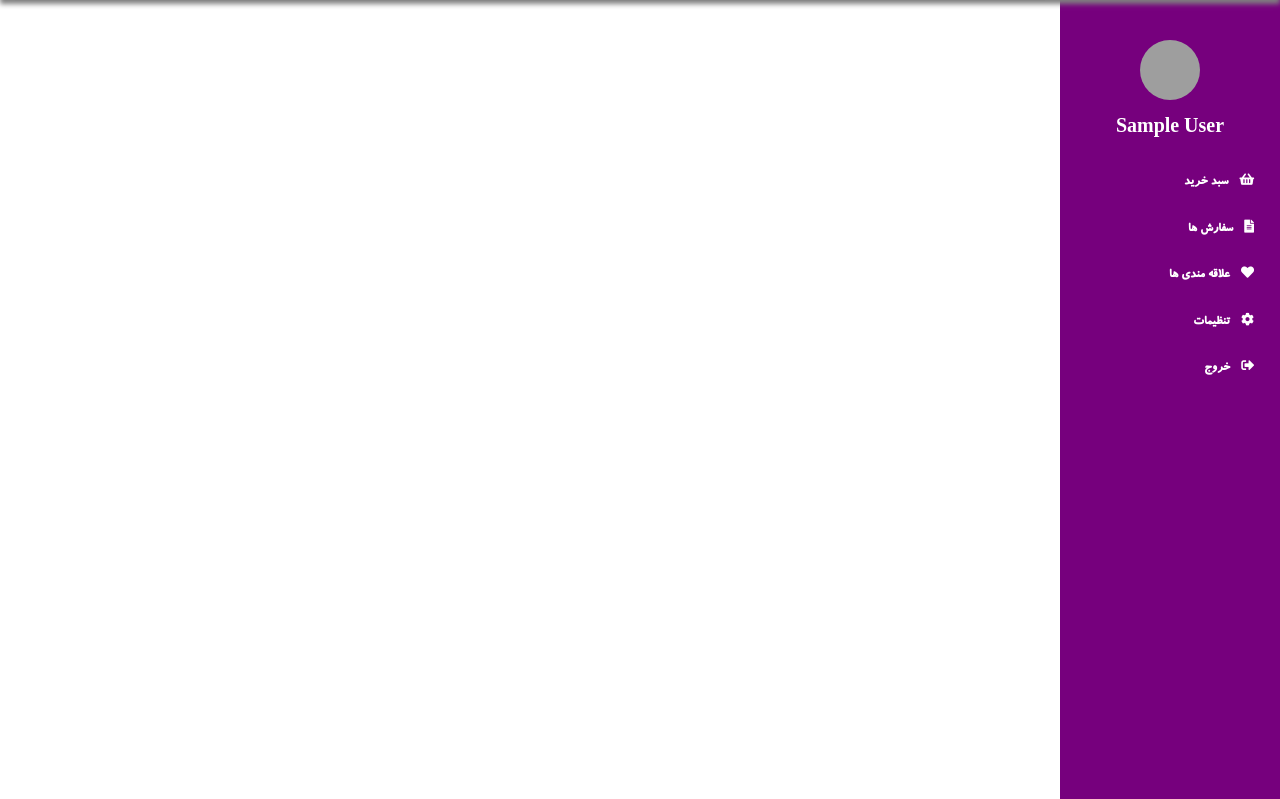
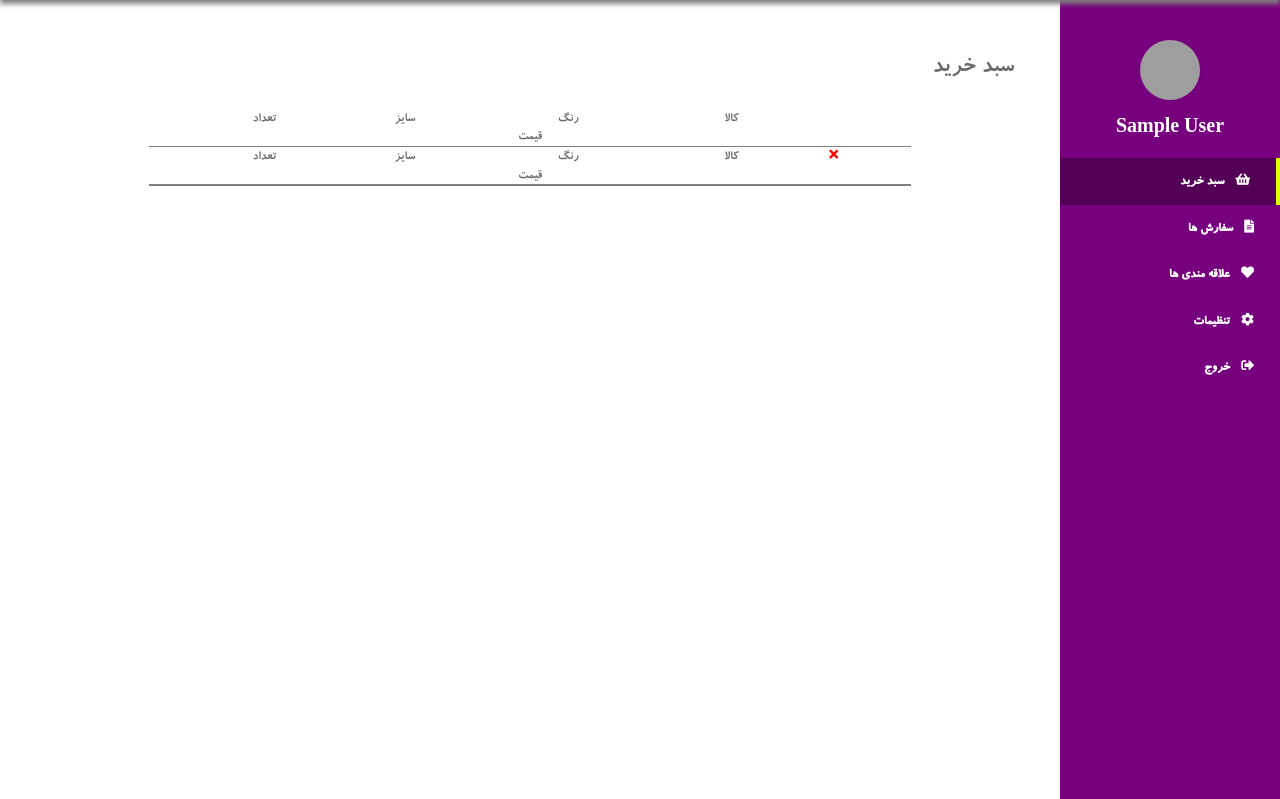
Before and after one commit to SaEED-ABB/Hinata, a Django app: page /user/panel/baskets/00000000-0000-0000-0000-000000000001/ in a window 1280 px wide. Shown: the part 50-849 px from the top of the page. Run offline with Django 3.2, Linux system fonts and the light colour scheme; a user stored in the database is signed in; tables that the repository leaves empty hold one stand-in row (values such as "Sample post"); data that the repository does not hold is empty; some libraries are stand-ins or nearby versions; some web fonts are replaced; grey boxes are pictures that could not be loaded.

Commit message:
basket ajax initialized

```diff
--- /dev/null
+++ b/static/script/basket.js
@@ -0,0 +1,40 @@
+$.ajax({
+	type: 'GET',
+	url: '/api/store/get_active_basket_info/',
+	dataType: 'JSON',
+	success: function (data) {
+		$('.basketContainer').html('');
+		$('.basketContainer').append('<div class="row">'+
+	    		'<div class="removeCol"></div>'+
+	    		'<div class="prodCol">کالا</div>'+
+	    		'<div class="colorCol">رنگ</div>'+
+	    		'<div class="sizeCol">سایز</div>'+
+	    		'<div class="numCol">تعداد</div>'+
+	    		'<div class="priceCol">قیمت</div>'+
+	    	'</div>');
+
+		for (var i =0; data.products.length >i; i++) {
+			$('.basketContainer').append('<div class="row" product_slug="'+data.products[i].slug+'">'+
+	    		'<div class="removeCol"><i class="fas fa-times" product_slug="'+data.products[i].slug+'"></i></div>'+
+	    		'<div class="prodCol"></div>'+
+	    		'<div class="colorCol">'+makeColors(data.products[i].colors, data.products[i].slug)+'</div>'+
+	    		'<div class="sizeCol">'+makeSizes(data.products[i].sizes, data.products[i].slug)+'</div>'+
+	    		'<div class="numCol">تعداد</div>'+
+	    		'<div class="priceCol">قیمت</div>'+
+	    	'</div>');
+		}
+	},
+	error: function(){
+
+	}
+});
+function makeColors(array,slug){
+	for (var i =0; i < array.length; i++) {
+		$('.row[product_slug="'+slug+'"] .colorCol').append('<div class="color" color_slug="'+array[i].slug+'" style="background-color:'+array[i].code+'"></div>')
+	}
+}
+function makeSizes(array,slug){
+	for (var i =0; i < array.length; i++) {
+		$('.row[product_slug="'+slug+'"] .sizeCol').append('<div class="size" size_slug="'+array[i].slug+'">'+array[i].name+'></div>')
+	}
+}
--- /dev/null
+++ b/static/style/basket.css
@@ -0,0 +1,52 @@
+.removeCol,.prodCol,.colorCol,.sizeCol,.numCol,.priceCol{
+	display: inline-block;
+}
+.removeCol{
+	width: 5%;
+}
+.prodCol,.colorCol,.sizeCol{
+	width: 21%;
+}
+.numCol,.priceCol{
+	width: 15%;
+}
+.basketContainer{
+	padding: 2% 13%;
+	text-align: center;
+}
+.basketContainer>.row{
+	border-bottom: 1px solid gray;
+}
+.fa-times{
+	color: red;
+}
+.color{
+    width: 30px;
+    height: 30px;
+    display: inline-block;
+    margin: auto 3px;
+    background-color: blue;
+    border-radius: 5px;
+    margin-bottom: -5px;
+}
+.size{
+    width: 30px;
+    height: 30px;
+    display: inline-block;
+    border: 1px solid black;
+    padding: 2px 5px;
+    border-radius: 5px;
+    font-size: 1.2em;
+    font-family: koodak;
+    margin: auto 3px;
+    cursor: pointer;
+}
+.scale{
+	border-radius: 5px;
+    border: 1px solid;
+    padding: 5px;
+    outline: none;
+    padding-right: 10px;
+    width: 70px;
+    cursor: pointer;
+}
--- a/static/style/manage.css
+++ b/static/style/manage.css
@@ -66,3 +66,7 @@
 .userNavDiv{
     display: none;
 }
+.pageTitle{
+    padding-top: 3%;
+    padding-right: 3%;
+}
--- a/templates/customer/baskets.html
+++ b/templates/customer/baskets.html
@@ -1,15 +1,37 @@
 {% extends "customer/template.html" %}
+{% load staticfiles %}
 
-{% block head %}
-
+{% block header %}
+	<link rel="stylesheet" type="text/css" href="{% static 'style/basket.css' %}">
 {% endblock %}
 
 
-{% block body %}
-
+{% block content %}
+	<div class="row">
+        <h2 class="pageTitle">سبد خرید</h2>
+    </div>
+    <div class="basketContainer row">
+    	<div class="row">
+    		<div class="removeCol"></div>
+    		<div class="prodCol">کالا</div>
+    		<div class="colorCol">رنگ</div>
+    		<div class="sizeCol">سایز</div>
+    		<div class="numCol">تعداد</div>
+    		<div class="priceCol">قیمت</div>
+    	</div>
+    	<div class="row">
+    		<div class="removeCol"><i class="fas fa-times"></i></div>
+    		<div class="prodCol">کالا</div>
+    		<div class="colorCol">رنگ</div>
+    		<div class="sizeCol">سایز</div>
+    		<div class="numCol">تعداد</div>
+    		<div class="priceCol">قیمت</div>
+    	</div>
+    	<div class="row"></div>
+    </div>
 {% endblock %}
 
 
-{% block js %}
-
+{% block footer %}
+    <script src="{% static 'script/basket.js' %}"></script>
 {% endblock %}
--- a/templates/customer/template.html
+++ b/templates/customer/template.html
@@ -55,33 +55,33 @@
                                 Hinata
                             </div>
                         </li>
-                        <li id="dashboard">
+                        <li id="baskets">
                             <a href="{{ user.get_baskets_url }}">
                                 <i class="fas fa-shopping-basket"></i>
                                 <span class="nav-label">سبد خرید</span>
                             </a>
                         </li>
-                        <li id="store">
+                        <li id="orders">
                             <a href="{{ user.get_orders_url }}">
                                 <i class="fas fa-file-alt"></i>
                                 <span class="nav-label">سفارش ها</span>
                             </a>
                         </li>
-                        <li id="owner">
+                        <li id="favorites">
                             <a href="{{ user.get_favorites_url }}">
                                 <i class="fas fa-heart"></i>
                                 <span class="nav-label">علاقه مندی ها</span>
                             </a>
 
                         </li>
-                        <li id="owner">
+                        <li id="settings">
                             <a href="{{ user.get_settings_url }}">
                                 <i class="fas fa-cog"></i>
                                 <span class="nav-label">تنظیمات</span>
                             </a>
 
                         </li>
-                        <li id="owner">
+                        <li id="">
                             <a href="/api/customer/logout">
                                 <i class="fa fa-sign-out-alt"></i>
                                 <span class="nav-label">خروج </span>
@@ -160,17 +160,9 @@
         <!-- Sparkline demo data  -->
         <script src="{% static 'script/demo/sparkline-demo.js' %}"></script>
 
-        <!-- ChartJS-->
-        <script src="{% static 'script/plugins/chartJs/Chart.min.js' %}"></script>
         <script>
             $(document).ready(function () {
-                var this_location = window.location.pathname;
-                if (this_location == "/store/")
-                    this_location = "dashboard"
-                else if (this_location.split("/")[2] == "edit")
-                    this_location = this_location.split("/")[3];
-                else
-                    this_location = this_location.split("/")[2];
+                var this_location = window.location.href.split( '/')[5];
                 var id = "#" + this_location;
                 $(id).addClass("active");
             });
--- a/templates/frontview/header.html
+++ b/templates/frontview/header.html
@@ -18,7 +18,7 @@
                 <hr style="border-color: #231f20;margin: 10px 0;" />
                 <span class="registerButton">ثبت نام</span>
             {% else %}
-                <a href="{{ request.user.get_absolute_url }}">{{ request.user.get_full_name }}</a>
+                <a href="{{ user.get_baskets_url }}">{{ request.user.get_full_name }}</a>
             {% endif %}
 
         </div>
@@ -44,7 +44,7 @@
                 <span class="slash">/</span>
                 <span class="registerButton">ثبت نام</span>
             {% else %}
-                <a href="#">{{ request.user.get_full_name }}</a>
+                <a href="{{ user.get_baskets_url }}">{{ request.user.get_full_name }}</a>
             {% endif %}
         </div>
     </div>
```
Also changed, not shown: static/script/dress.js (indentation only).
